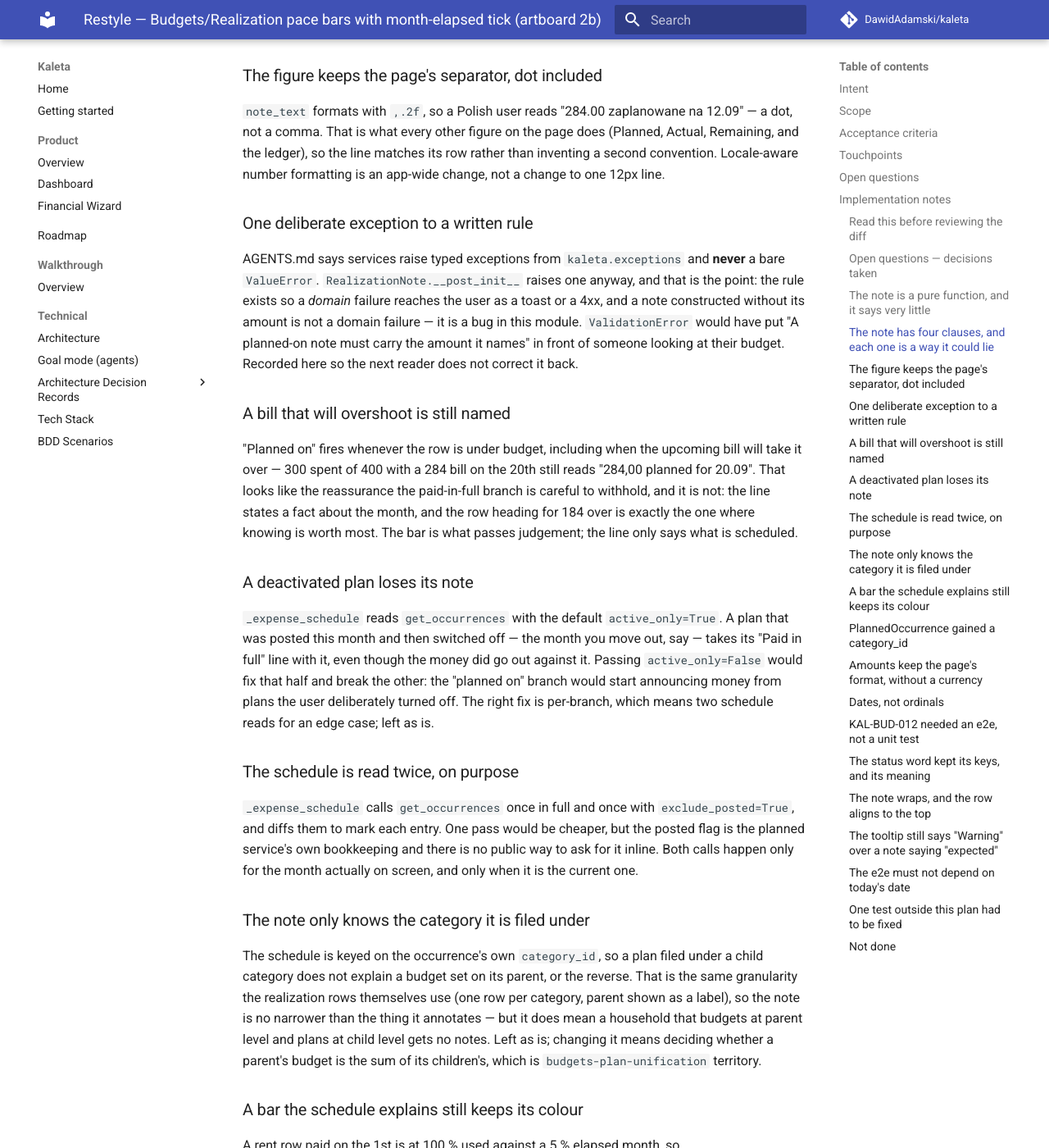
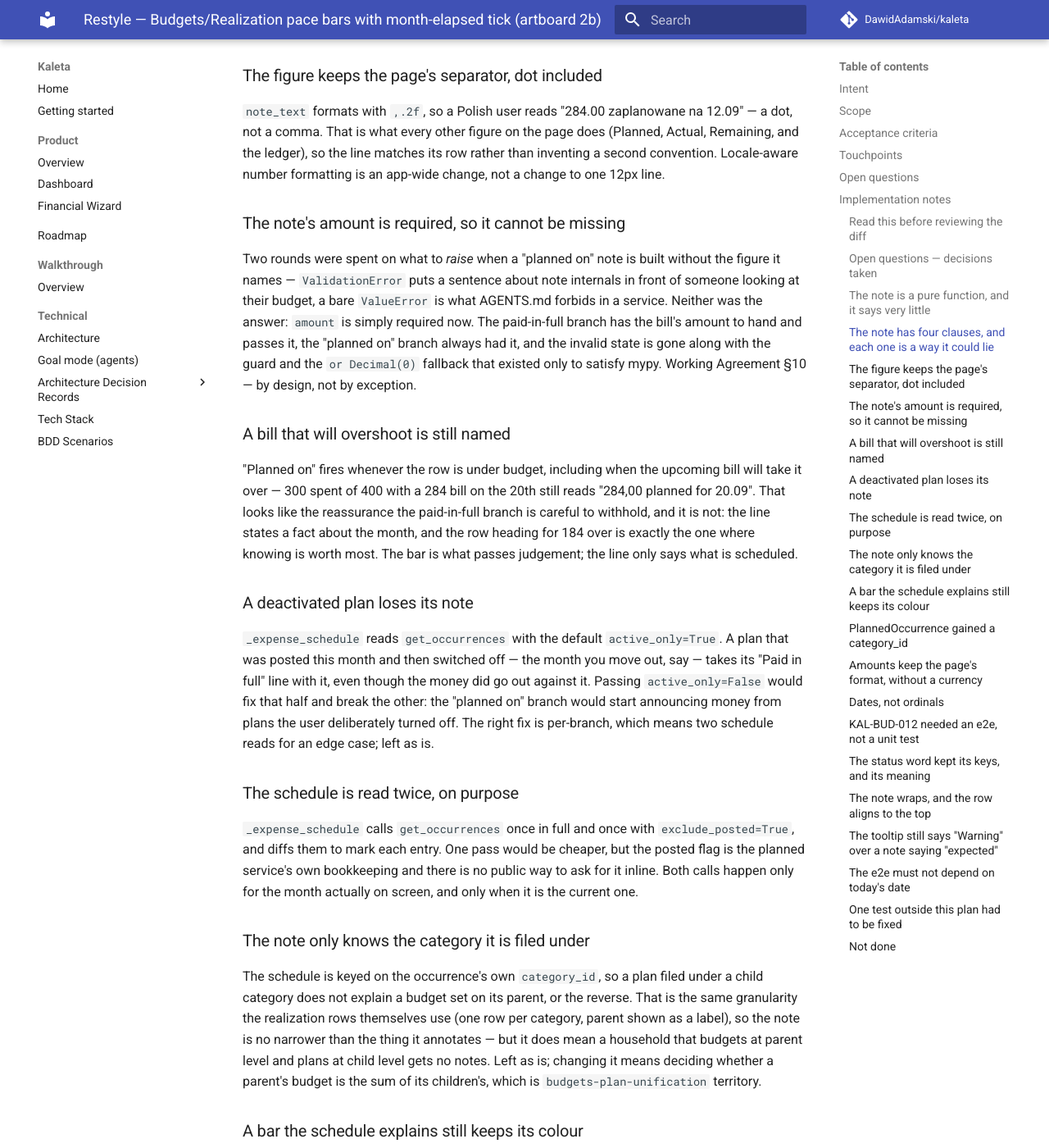
Before and after one commit to DawidAdamski/kaleta, an MkDocs documentation site: the page built from docs/plans/restyle-budgets-pace-bars.md, in a window 1280 px wide and 1400 px high, scrolled down 3829 px. Shown: the whole window at 82% size. Built offline with MkDocs 1.6.1 and Material for MkDocs 9.7.7, drawn with Linux system fonts in a browser that asks for light colours; comment, search, counter and statistics services are not loaded; some of the changed text lies outside the part shown.

Commit message:
refactor(budgets): the note's amount is required, so it cannot be missing
Two rounds went into what to raise when a "planned on" note is built
without the figure it names — ValidationError puts a sentence about note
internals in front of someone reading their budget, a bare ValueError is
what AGENTS.md forbids in a service. Neither was the answer. The amount
is required: the paid-in-full branch has the bill's figure to hand, the
planned-on branch always had it, and the guard, the exception and the
mypy fallback all go with the invalid state.

KAL-BUD-012's colour step also could not fail — at exactly 100% used,
status never returns OVER, so "the fill is not terracotta" was true
whatever the code did. It names the colour the bar is.

Co-Authored-By: Claude Opus 5 (1M context) <noreply@anthropic.com>
Claude-Session: https://claude.ai/code/session_0152AYpRfMD2oD5sjv3sg3qi

```diff
--- a/docs/plans/restyle-budgets-pace-bars.md
+++ b/docs/plans/restyle-budgets-pace-bars.md
@@ -178,16 +178,16 @@ figure on the page does (Planned, Actual, Remaining, and the ledger), so the
 line matches its row rather than inventing a second convention. Locale-aware
 number formatting is an app-wide change, not a change to one 12px line.
 
-### One deliberate exception to a written rule
+### The note's amount is required, so it cannot be missing
 
-AGENTS.md says services raise typed exceptions from `kaleta.exceptions` and
-**never** a bare `ValueError`. `RealizationNote.__post_init__` raises one
-anyway, and that is the point: the rule exists so a *domain* failure reaches
-the user as a toast or a 4xx, and a note constructed without its amount is
-not a domain failure — it is a bug in this module. `ValidationError` would
-have put "A planned-on note must carry the amount it names" in front of
-someone looking at their budget. Recorded here so the next reader does not
-correct it back.
+Two rounds were spent on what to *raise* when a "planned on" note is built
+without the figure it names — `ValidationError` puts a sentence about note
+internals in front of someone looking at their budget, a bare `ValueError`
+is what AGENTS.md forbids in a service. Neither was the answer: `amount` is
+simply required now. The paid-in-full branch has the bill's amount to hand
+and passes it, the "planned on" branch always had it, and the invalid state
+is gone along with the guard and the `or Decimal(0)` fallback that existed
+only to satisfy mypy. Working Agreement §10 — by design, not by exception.
 
 ### A bill that will overshoot is still named
 
@@ -236,7 +236,12 @@ note explains it, but does not repaint it. That is deliberate: the
 thresholds are out of scope (Scope says so), and amber is not *wrong* — the
 money did go out ahead of the month. What the row must not do is read as an
 **overspend**, and it does not: the fill is never `--k-expense` while the
-note stands, which is what KAL-BUD-012 asserts and how its step is worded.
+note stands, which is what KAL-BUD-012 asserts.
+
+The assertion names the colour the bar *is* (`--k-warning`) rather than one
+it is not. At exactly 100 % used, `status` cannot return OVER — the
+threshold is `> 100` — so "the fill is not `--k-expense`" would have been a
+step that could not fail, marked `@automated`.
 
 ### `PlannedOccurrence` gained a `category_id`
 
```
Also changed, not shown: docs/bdd.md (+1 -2 lines), 5 other files.
